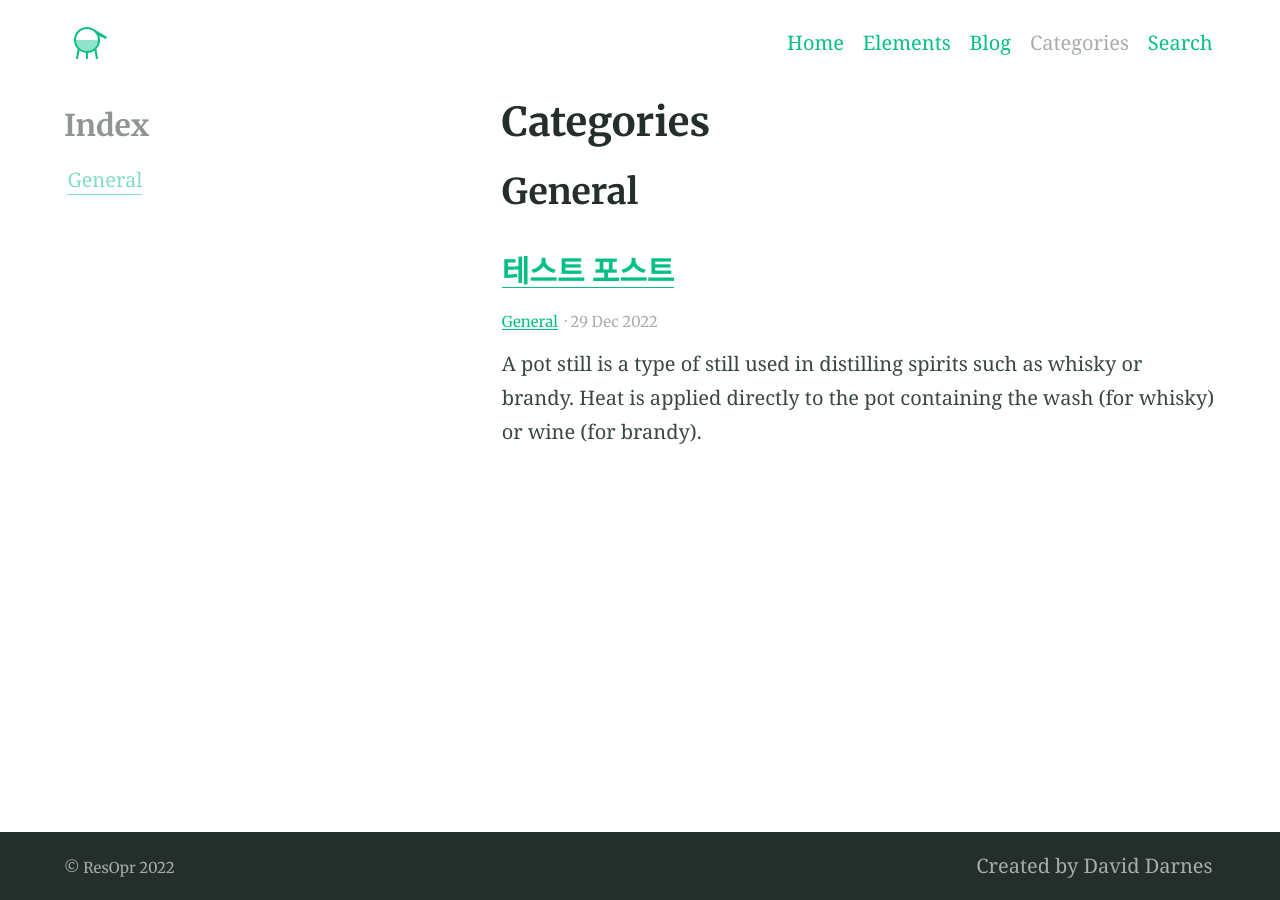
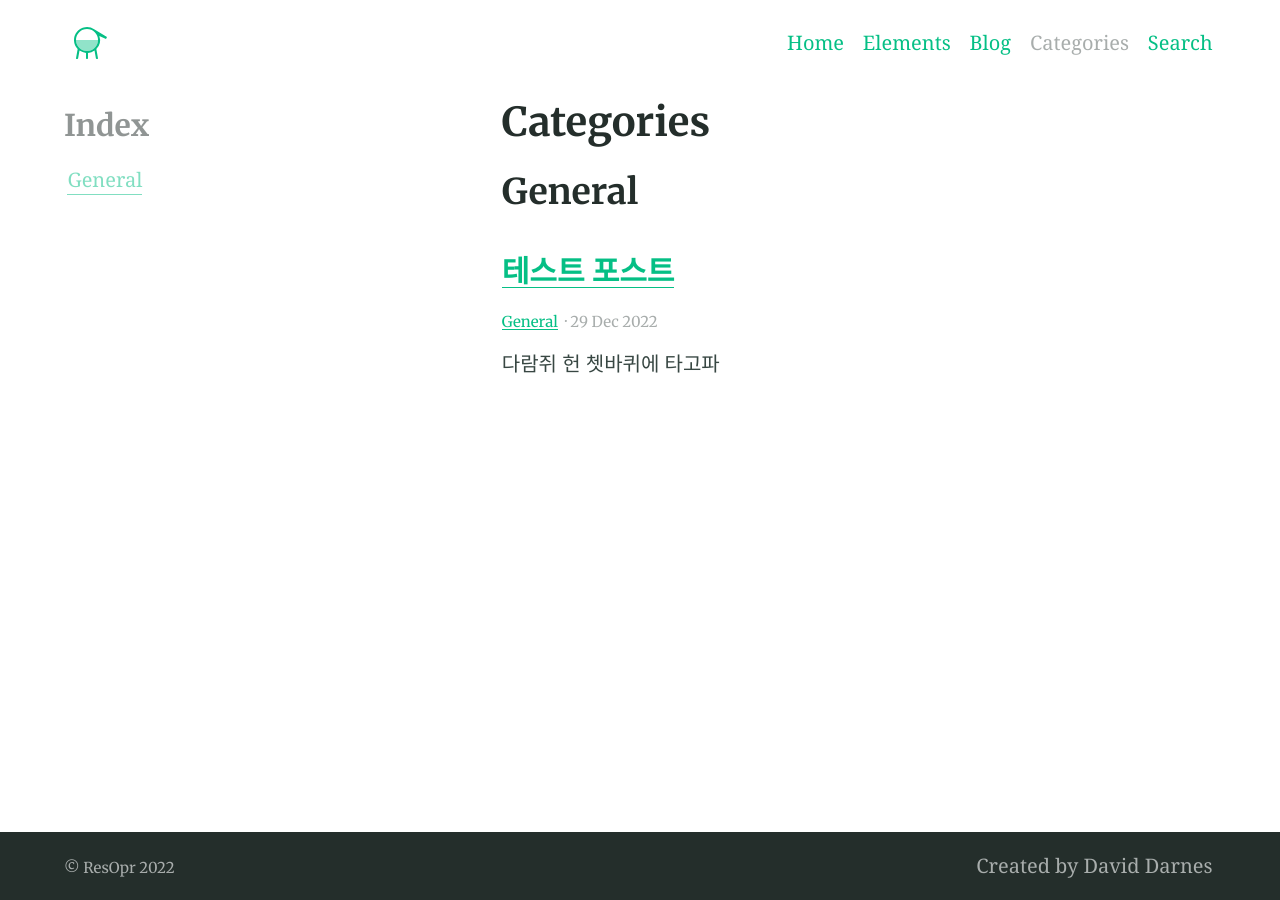
Before and after one commit to ResOpr/ResOpr.github.io, a Jekyll site: the page built from categories.md, in a window 1280 px wide. Built offline with Jekyll 4.4.1, drawn with Linux system fonts in a browser that asks for light colours.

Commit message:
Update 2022-12-29-test-post.md

```diff
--- a/_posts/2022-12-29-test-post.md
+++ b/_posts/2022-12-29-test-post.md
@@ -3,7 +3,7 @@ title: 테스트 포스트
 categories:
 - General
 excerpt: |
-  A pot still is a type of still used in distilling spirits such as whisky or brandy. Heat is applied directly to the pot containing the wash (for whisky) or wine (for brandy).
+ 다람쥐 헌 쳇바퀴에 타고파
 feature_text: |
   ## The Pot Still
   테스트
```
